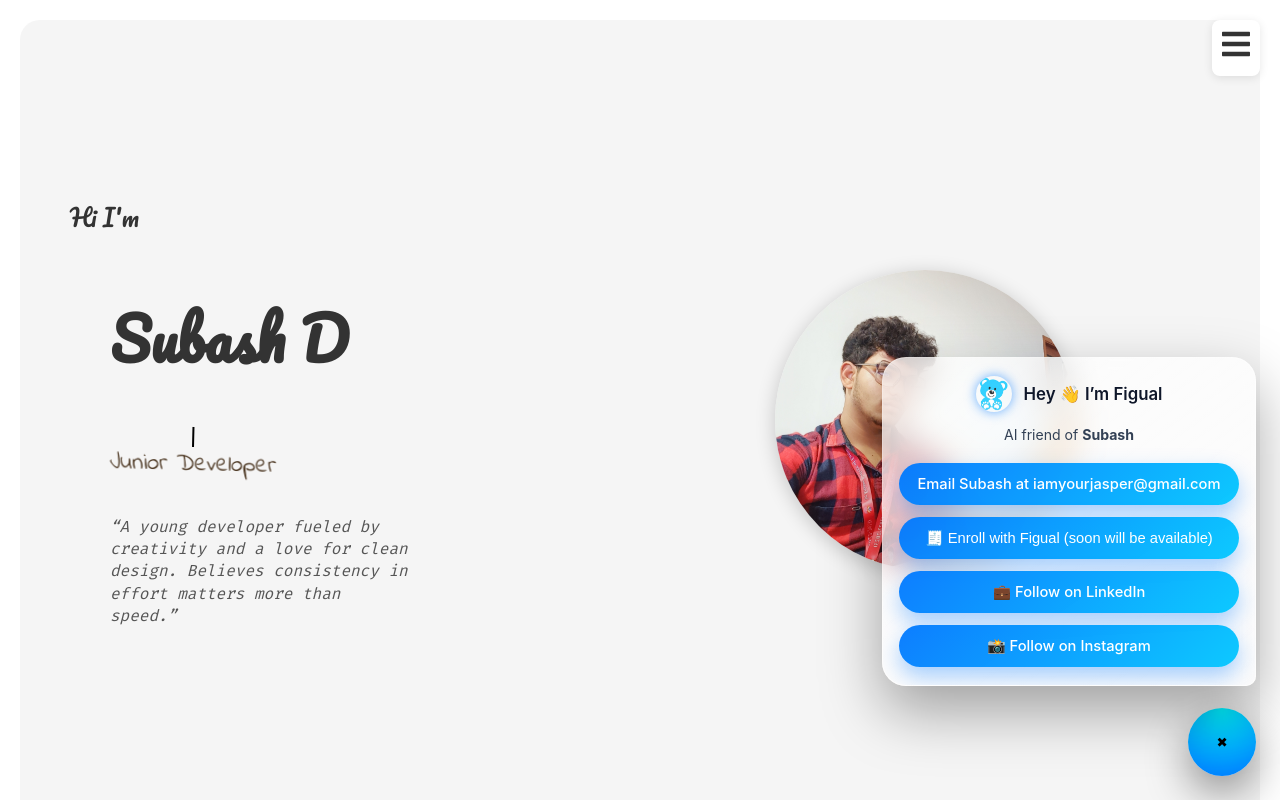
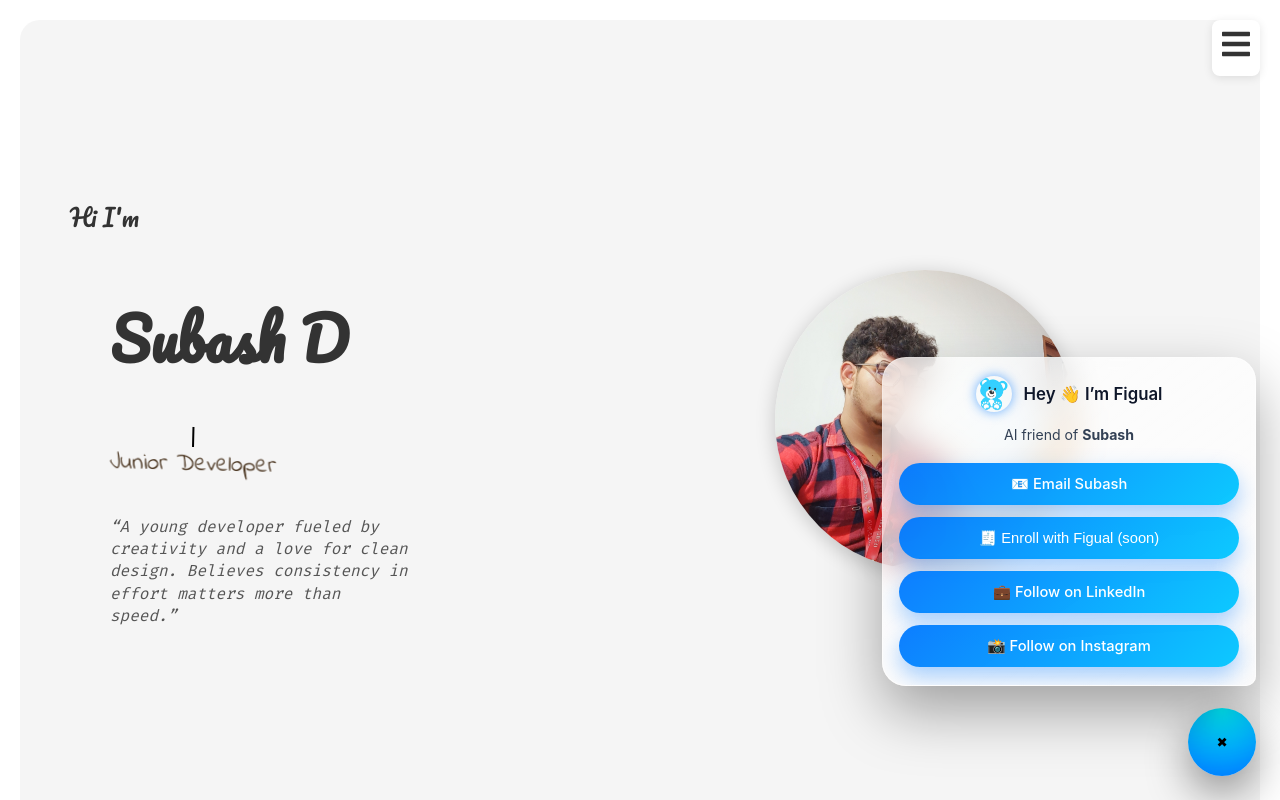
Before and after one commit to Subash-Duraisamy/Portfolio-subash, a React (Create React App) app: page / in a window 1280 px wide. Both pictures are taken after a click on the button "Figual AI". Shown: the top 800 px of the page. Built offline with nearby package versions, Linux system fonts and the light colour scheme.

Commit message:
fix: exhaustive-deps in ChatBotFloating

```diff
--- a/src/Components/AiBot/ChatBotFloating.jsx
+++ b/src/Components/AiBot/ChatBotFloating.jsx
@@ -10,6 +10,7 @@ export default function ChatBotFloating() {
 
   const speak = (text) => {
     if (!window.speechSynthesis) return;
+
     window.speechSynthesis.cancel();
     const utter = new SpeechSynthesisUtterance(text);
     utter.rate = 0.95;
@@ -17,20 +18,26 @@ export default function ChatBotFloating() {
     window.speechSynthesis.speak(utter);
   };
 
+  // ✅ FIXED: exhaustive-deps compliant (Netlify safe)
   useEffect(() => {
     if (open && !spoken) {
-      speak("Hi, I am Figual, an AI friend of Shoebash. What do you want now?");
+      speak(
+        "Hi, I am Figual, an AI friend of Subash. What do you want now?"
+      );
       setSpoken(true);
     }
-    if (!open) setSpoken(false);
-  }, [open]);
+
+    if (!open && spoken) {
+      setSpoken(false);
+    }
+  }, [open, spoken]); // 🔑 IMPORTANT FIX
 
   return (
     <div className="chatbot-wrapper">
       {/* 🔹 FLOATING IMAGE BUTTON */}
       <button
         className="chatbot-btn chatbot-img-btn"
-        onClick={() => setOpen(!open)}
+        onClick={() => setOpen((prev) => !prev)}
         aria-label="Figual AI"
       >
         {open ? (
@@ -58,23 +65,22 @@ export default function ChatBotFloating() {
           </div>
 
           <p className="figual-intro">
-            AI friend of <strong>Subash</strong><br />
-
+            AI friend of <strong>Subash</strong>
           </p>
 
           <div className="chat-buttons">
             <a
-              href="mailto:subash@email.com"
+              href="mailto:iamyourjasper@gmail.com"
               className="chat-option figual-link"
             >
-              Email Subash at iamyourjasper@gmail.com
+              📧 Email Subash
             </a>
 
             <button
               className="chat-option"
               onClick={() => alert("Enroll clicked 🚀")}
             >
-              🧾 Enroll with Figual (soon will be available)
+              🧾 Enroll with Figual (soon)
             </button>
 
             <a
@@ -87,7 +93,7 @@ export default function ChatBotFloating() {
             </a>
 
             <a
-              href="https://www.instagram.com/subash_official_insta?igsh=MWY2ZzBra25ia2NpMQ%3D%3D&utm_source=qr"
+              href="https://www.instagram.com/subash_official_insta"
               target="_blank"
               rel="noreferrer"
               className="chat-option figual-link"
```
